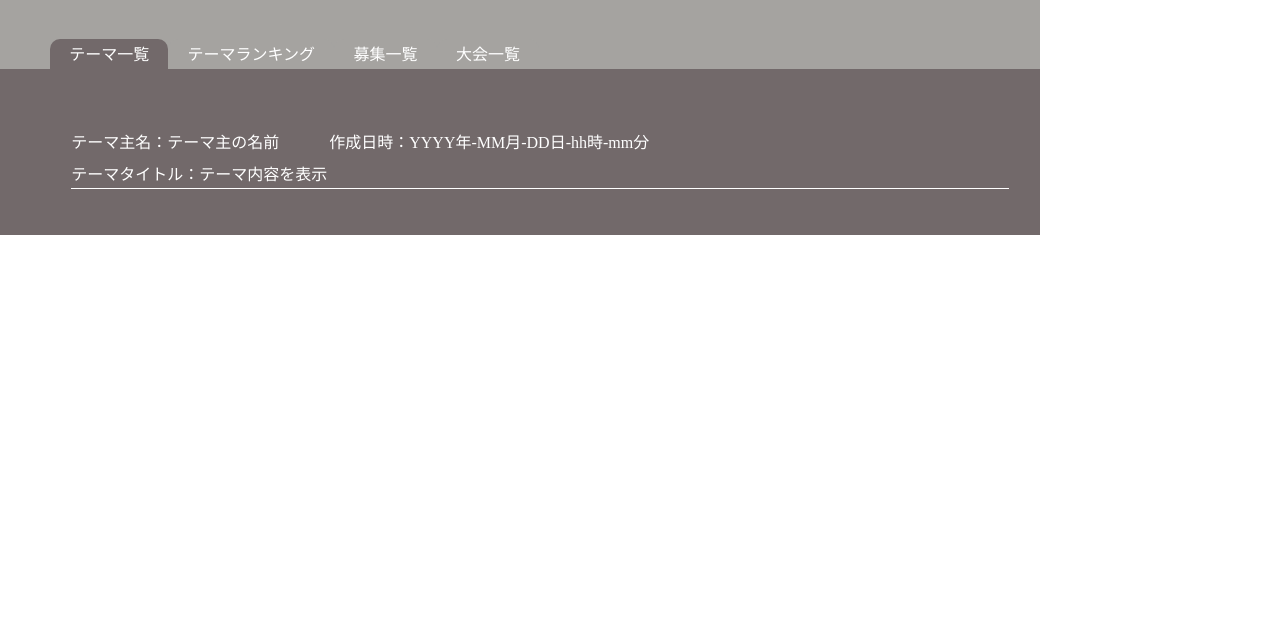
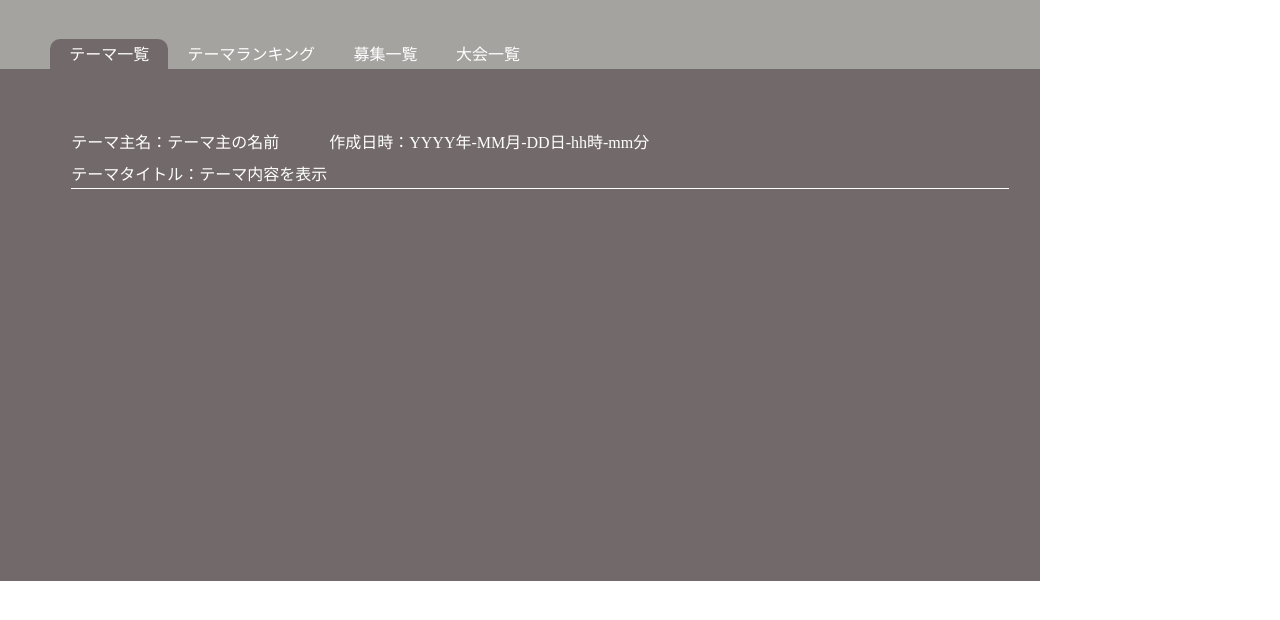
Before and after one commit to felixxsv/disconnect, a PHP site: page /html/createTheme.html in a window 1280 px wide. Shown: the part 105-725 px from the top of the page. Run offline with PHP 8.4, Linux system fonts and the light colour scheme.

Commit message:
ver 1.2 createTheme

```diff
--- a/site/css/createTheme.css
+++ b/site/css/createTheme.css
@@ -34,12 +34,26 @@ body{
     color: #fff;
 
   }
+  .themeList{
+    height: 450px;
+    overflow: auto;/*スクロールバー*/
+  }
+  .themeList::-webkit-scrollbar {
+    width: 14px;
+  }
+
+  .themeList::-webkit-scrollbar-track {
+    background-color: #000000;
+  }
+
+  .themeList::-webkit-scrollbar-thumb {
+    background-color: #d9d9d9;
+  }
   .themeDitail{
     margin: 35px 0 15px 0;
     padding-bottom:5px;
     border-bottom: solid 1px #fff;
   }
-
 
   .themeHeader p{
     float: left;
--- a/site/html/createTheme.html
+++ b/site/html/createTheme.html
@@ -16,16 +16,18 @@
           <li class="tab-item" tabindex="0">大会一覧</li>
         </ul>
         <div class="tab-content">
-          <div class="tab-panel active">
-            <div class="themeDitail">
-              <div class="themeHeader">
-                <p>テーマ主名：<span>テーマ主の名前</span></p>
-                <p>作成日時：<span>YYYY年-MM月-DD日-hh時-mm分</span></p>
+          <div class="tab-panel active"><!--選択したタブ-->
+            <div class="themeList"><!--テーマ一覧（この中にthemeDitailを増やす）-->
+              <div class="themeDitail"><!--テーマ一個一個の詳細-->
+                <div class="themeHeader"><!--テーマのHeader-->
+                  <p>テーマ主名：<span>テーマ主の名前</span></p>
+                  <p>作成日時：<span>YYYY年-MM月-DD日-hh時-mm分</span></p>
+                </div>
+                <br><br><p>テーマタイトル：<span>テーマ内容を表示</span></p>
               </div>
-              <br><br><p>テーマタイトル：<span>テーマ内容を表示</span></p>
             </div>
+          </div>
 
-          </div>
 
 
         </div>
```
